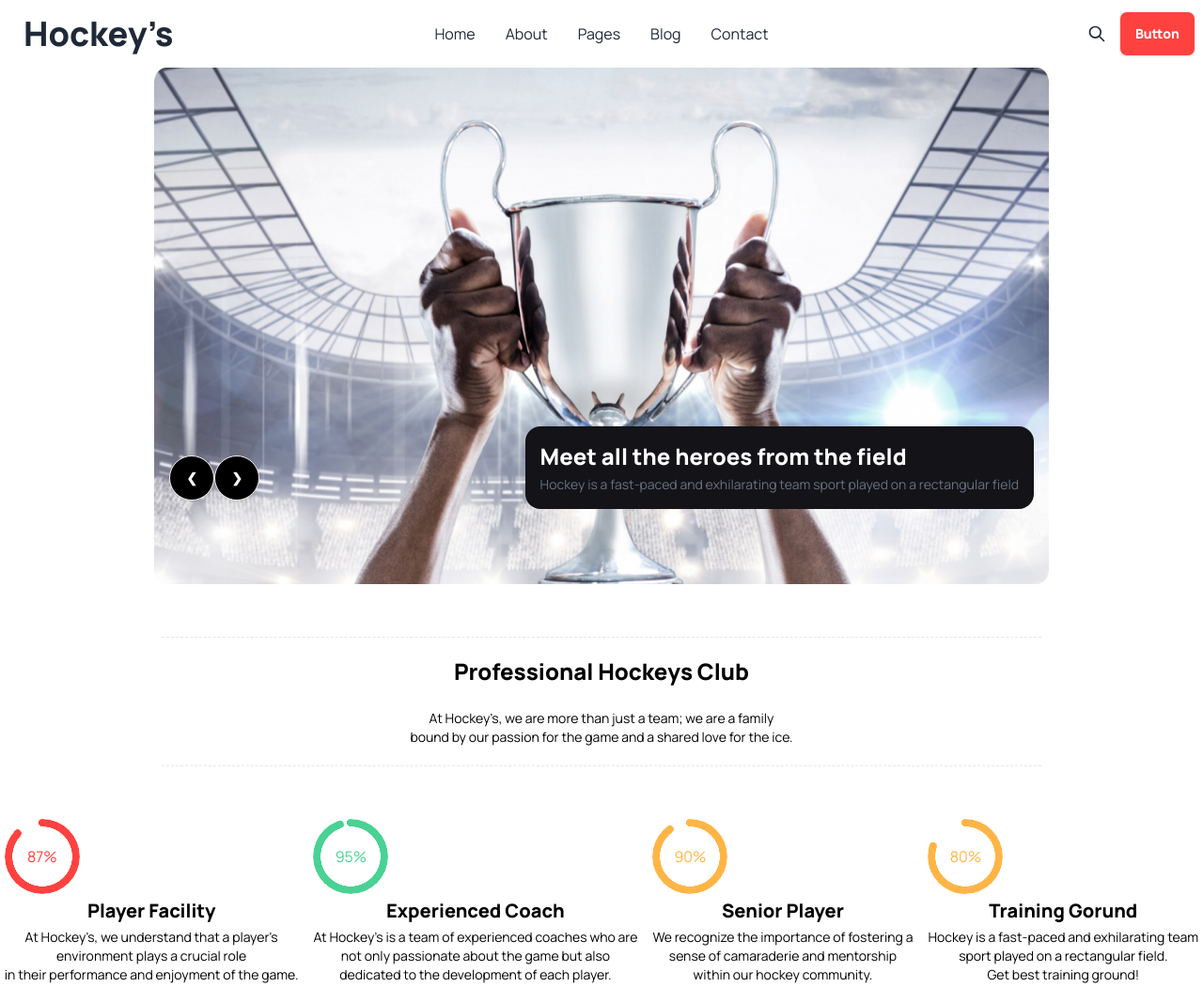
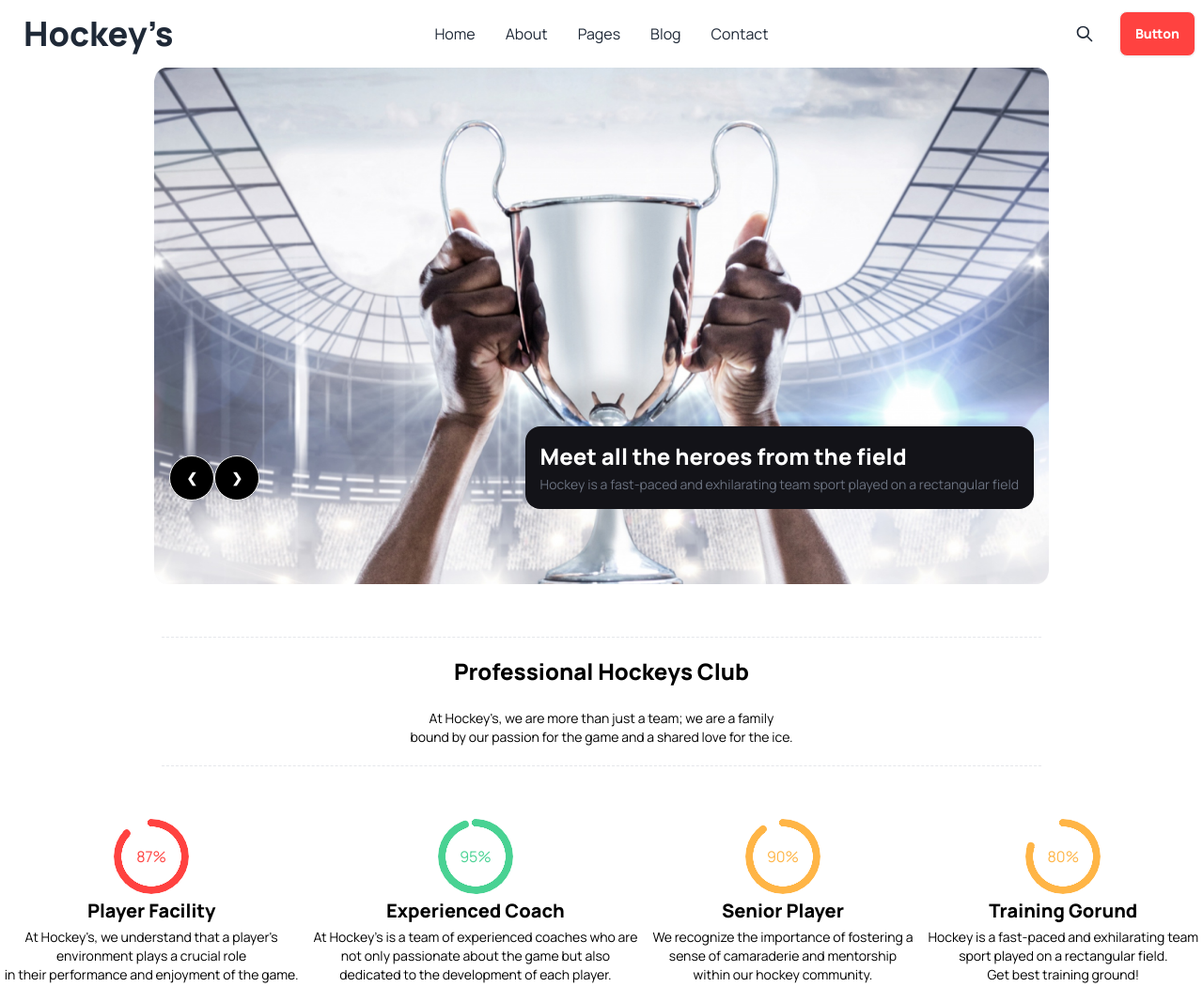
Before and after one commit to ssimuni/3rd-Assignment, a plain HTML site: page index.html in a window 1280 px wide. Shown: the top 1051 px of the page at 94% size. Drawn offline with nearby package versions, Linux system fonts and the light colour scheme.

Commit message:
2 section left

```diff
--- a/index.html
+++ b/index.html
@@ -33,7 +33,7 @@
 
 <body class="font">
     <header>
-        <nav class="flex justify-center mx-auto">
+        <nav class="flex place-items-center mx-auto">
             <div class="navbar bg-base-100">
                 <div class="navbar-start">
                     <div class="dropdown">
@@ -65,7 +65,7 @@
                     </ul>
                 </div>
                 <div class="navbar-end">
-                    <button class="btn btn-ghost btn-circle">
+                    <button class="btn btn-ghost btn-circle hidden lg:block">
                         <svg xmlns="http://www.w3.org/2000/svg" class="h-5 w-5" fill="none" viewBox="0 0 24 24"
                             stroke="currentColor">
                             <path stroke-linecap="round" stroke-linejoin="round" stroke-width="2"
@@ -76,10 +76,10 @@
                 </div>
             </div>
         </nav>
-        <div class="lg:flex justify-center">
+        <div class="lg:flex justify-center ">
             <div class="carousel w-3/4 mx-auto">
                 <div id="slide1" class="carousel-item relative w-full">
-                    <img src="Images/1.png" class="w-full lg:h-[550px] px-1" />
+                    <img src="Images/1.png" class="w-full lg:h-[550px] px-1 mx-auto place-items-center" />
                     <div
                         class="absolute px-4 py-4 bg-[#131318] w-[500] left-150 right-5 lg:bottom-20 rounded-2xl hidden lg:block">
                         <h1 class="text-white font-semibold text-2xl">Meet all the heroes from the field</h1>
@@ -92,7 +92,7 @@
                     </div>
                 </div>
                 <div id="slide2" class="carousel-item relative w-full">
-                    <img src="Images/3.png" class="w-full lg:h-[550px] px-1" />
+                    <img src="Images/3.png" class="w-full lg:h-[550px] px-1 mx-auto place-items-center" />
                     <div class="absolute flex justify-between lg:justify-around left-5 right-200 top-3/4">
                         <a href="#slide1" class="btn btn-circle text-white bg-black">❮</a>
                         <a href="#slide3" class="btn btn-circle text-white bg-black">❯</a>
@@ -106,6 +106,8 @@
             </div>
         </div>
     </header>
+
+
     <main>
         <section>
             <div class="text-center pt-4 px-4 py-4 mt-10 mb-10">
@@ -120,9 +122,10 @@
                     shared love for the ice. </p>
             </div>
 
-            <div class="lg:flex justify-center items-center gap-4">
+            <div class="lg:flex justify-center items-center gap-4 mx-auto">
                 <div class="justify-center items-center">
-                    <div class="radial-progress text-[#FF4240]" style="--value:87;" role="progressbar">87%</div>
+                    <div class="flex place-items-center mx-auto radial-progress text-[#FF4240]" style="--value:87;"
+                        role="progressbar">87%</div>
                     <div class="text-center pt-1">
                         <h1 class="text-black font-semibold text-xl">Player Facility</h1>
                         <p class="text-black text-sm mt-1 ">
@@ -132,7 +135,8 @@
                     </div>
                 </div>
                 <div class="justify-center items-center">
-                    <div class="radial-progress text-[#49D293]" style="--value:95;" role="progressbar">95%</div>
+                    <div class="flex place-items-center mx-auto radial-progress text-[#49D293]" style="--value:95;"
+                        role="progressbar">95%</div>
                     <div class="text-center pt-1">
                         <h1 class="text-black font-semibold text-xl">Experienced Coach</h1>
                         <p class="text-black text-sm mt-1 ">
@@ -142,7 +146,8 @@
                     </div>
                 </div>
                 <div class="justify-center items-center">
-                    <div class="radial-progress text-[#FFB546]" style="--value:90;" role="progressbar">90%</div>
+                    <div class="flex place-items-center mx-auto radial-progress text-[#FFB546]" style="--value:90;"
+                        role="progressbar">90%</div>
                     <div class="text-center pt-1">
                         <h1 class="text-black font-semibold text-xl">Senior Player</h1>
                         <p class="text-black text-sm mt-1 ">
@@ -153,7 +158,9 @@
                 </div>
 
                 <div class="justify-center items-center">
-                    <div class="radial-progress text-[#FFB546]" style="--value:80;" role="progressbar">80%</div>
+                    <div class="flex place-items-center mx-auto radial-progress text-[#FFB546]" style="--value:80;"
+                        role="progressbar"><span>80%</span>
+                    </div>
                     <div class="text-center pt-1">
                         <h1 class="text-black font-semibold text-xl">Training Gorund</h1>
                         <p class="text-black text-sm mt-1 ">
@@ -769,7 +776,7 @@
                     a
                     shared love for the ice. </p>
             </div>
-            <div class="flex justify-center mx-auto"></div>
+            <div class="mx-auto"></div>
             <div class=" bg-[#BCED6D1A] text-black">
                 <div class="items-center mt-5">
                     <img src="Images/call.png" alt="">
@@ -822,8 +829,6 @@
                                     id="grid-last-name" type="text" placeholder="Enter your phone number">
                             </div>
                         </div>
-
-
                         <div class="flex flex-wrap -mx-3 mb-6">
                             <div class="w-full px-3">
                                 <label class="block uppercase tracking-wide text-gray-700 text-xs font-bold mb-2"
@@ -842,7 +847,6 @@
                                     Send Message
                                 </button>
                             </div>
-
                         </div>
                         <footer class="footer footer-center p-10 bg-base-200 text-base-content rounded">
 
@@ -877,6 +881,8 @@
             </div>
         </section>
     </main>
+
+
     <footer class="footer p-10 bg-black text-white mt-10 ">
         <div class="mx-auto">
             <h6 class="mb-4 flex justify-center font-semibold uppercase md:justify-start">
```
